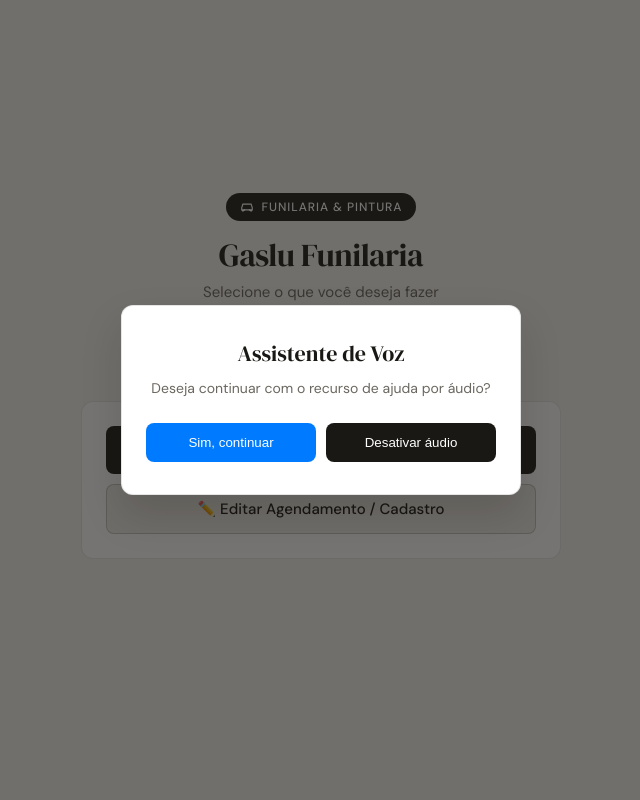
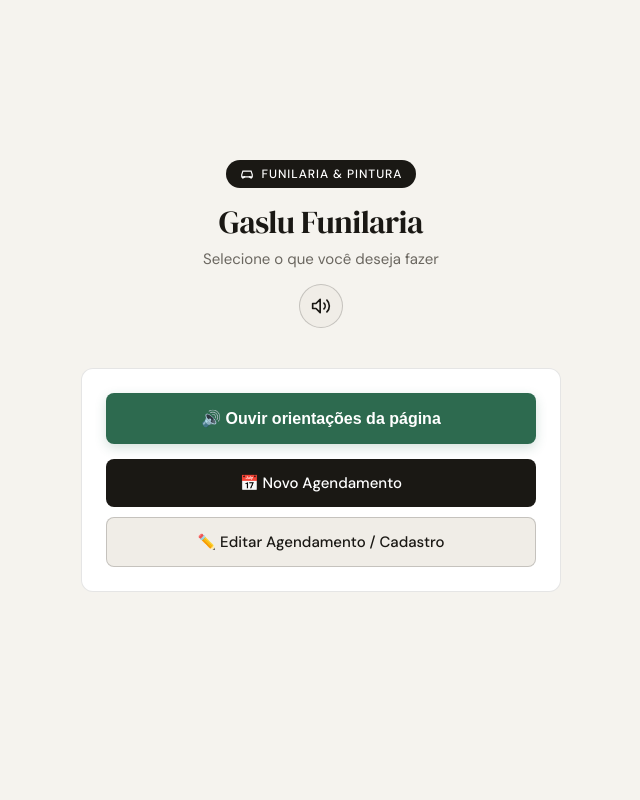
Before and after one commit to lumafrazao-dev/frameworkweb-pi1-gp7, a Django app: page / in a window 1280 px wide. Shown: the whole page, without its empty margins (319-959 px from the left). Run offline with Django 5.2, Linux system fonts and the light colour scheme.

Commit message:
Update escolher_opcao.html

```diff
--- a/agendamento/templates/escolher_opcao.html
+++ b/agendamento/templates/escolher_opcao.html
@@ -54,6 +54,17 @@
       border-radius: var(--radius); padding: 1.5rem; margin-bottom: 1rem;
       animation: fadeUp 0.5s ease both;
     }
+
+    /* Botão de destaque para iniciar a voz (ajuda a pessoa com baixa leitura) */
+    .btn-voz-destaque {
+      width: 100%; padding: 16px; background: #2D6A4F; color: #fff;
+      border: none; border-radius: var(--radius-sm); font-size: 16px; font-weight: 600;
+      cursor: pointer; display: flex; align-items: center; justify-content: center; gap: 10px;
+      margin-bottom: 15px; box-shadow: 0 4px 12px rgba(45, 106, 79, 0.2);
+      transition: background 0.15s, transform 0.1s;
+    }
+    .btn-voz-destaque:hover { background: #1B4332; transform: scale(1.02); }
+
     .btn-primary, .btn-secondary {
       width: 100%; padding: 14px; border-radius: var(--radius-sm);
       font-family: 'DM Sans', sans-serif; font-size: 15px; font-weight: 500;
@@ -121,12 +132,17 @@
   </header>
 
   <div class="card">
+    <!-- Botão principal de acessibilidade: O usuário com pouca leitura clica aqui para ouvir a orientação PRIMEIRO -->
+    <button type="button" class="btn-voz-destaque" id="btnOuvirOrientacao">
+      🔊 Ouvir orientações da página
+    </button>
+
     <a href="{% url 'home' %}" class="btn-primary">📅 Novo Agendamento</a>
     <a href="{% url 'buscar_cadastro' %}" class="btn-secondary">✏️ Editar Agendamento / Cadastro</a>
   </div>
 </div>
 
-<!-- Pop-up automático -->
+<!-- Pop-up automático (só aparece DEPOIS que a voz é acionada) -->
 <div id="modalAudioIntro" class="modal-backdrop hidden">
   <div class="modal-card">
     <h3>Assistente de Voz</h3>
@@ -139,10 +155,10 @@
 </div>
 
 <script>
-  // Função utilizando exatamente a Web Speech API nativa
+  // Web Speech API Nativa
   function falar(texto, callbackOnEnd) {
     if ('speechSynthesis' in window) {
-      window.speechSynthesis.cancel(); // Para falas anteriores
+      window.speechSynthesis.cancel();
       const mensagem = new SpeechSynthesisUtterance(texto);
       mensagem.lang = "pt-BR";
       mensagem.rate = 1.0;
@@ -156,47 +172,42 @@
   }
 
   document.addEventListener("DOMContentLoaded", function() {
+    localStorage.removeItem("audioFoiPerguntado");
+
     const modal = document.getElementById("modalAudioIntro");
+    const btnOuvir = document.getElementById("btnOuvirOrientacao");
 
-    // Sempre exibe o pop-up logo que a página carrega
-    if (modal) {
-      modal.classList.remove("hidden");
-    }
+    // Quando a pessoa clica no botão verde de acessibilidade, a voz fala PRIMEIRO a introdução completa,
+    // e assim que TERMINA de falar, o pop-up com as opções Sim/Não aparece na tela.
+    btnOuvir.addEventListener("click", function() {
+      const textoIntro = "Bem vindo ao sistema de agendamento da Oficina Gaslu Funilaria e Pintura. Deseja continuar com o áudio de ajuda?";
 
-    // No primeiro clique ou toque na página, o navegador é "destravado" e a Web Speech API fala a introdução
-    const iniciarVozComInteracao = function() {
-      const textoIntro = "Bem vindo ao sistema de agendamento da Oficina Gaslu Funilaria e Pintura, deseja continua com o áudio de ajuda, clique no botão azul para sim e no botão preto para não?";
-      falar(textoIntro);
+      falar(textoIntro, function() {
+        // Assim que a voz termina de falar a orientação, o pop-up é exibido
+        if (modal) {
+          modal.classList.remove("hidden");
+        }
+      });
+    });
 
-      // Remove os ouvintes para tocar apenas na primeira interação
-      document.removeEventListener("click", iniciarVozComInteracao);
-      document.removeEventListener("touchstart", iniciarVozComInteracao);
-    };
-
-    document.addEventListener("click", iniciarVozComInteracao);
-    document.addEventListener("touchstart", iniciarVozComInteracao);
-
-    // Botão Azul: Sim, continuar
-    document.getElementById("btnSimAudio").addEventListener("click", function(e) {
-      e.stopPropagation();
+    // Botão Azul (Sim, continuar)
+    document.getElementById("btnSimAudio").addEventListener("click", function() {
       localStorage.setItem("audioAjudaAtivo", "sim");
       modal.classList.add("hidden");
       falar("Áudio de ajuda ativado com sucesso.");
     });
 
-    // Botão Preto: Desativar áudio (Garante silêncio absoluto nos formulários)
-    document.getElementById("btnNaoAudio").addEventListener("click", function(e) {
-      e.stopPropagation();
+    // Botão Preto (Desativar áudio) -> Garante silêncio absoluto nos formulários
+    document.getElementById("btnNaoAudio").addEventListener("click", function() {
       localStorage.setItem("audioAjudaAtivo", "nao");
       modal.classList.add("hidden");
       window.speechSynthesis.cancel();
     });
 
-    // Símbolo do ouvido (Para reativar ou desativar manualmente a qualquer momento)
+    // Símbolo do ouvido (Interruptor manual)
     const btnOuvido = document.getElementById("btnReativarAudio");
     if (btnOuvido) {
-      btnOuvido.addEventListener("click", function(e) {
-        e.stopPropagation();
+      btnOuvido.addEventListener("click", function() {
         const statusAtual = localStorage.getItem("audioAjudaAtivo");
 
         if (statusAtual === "sim") {
```
